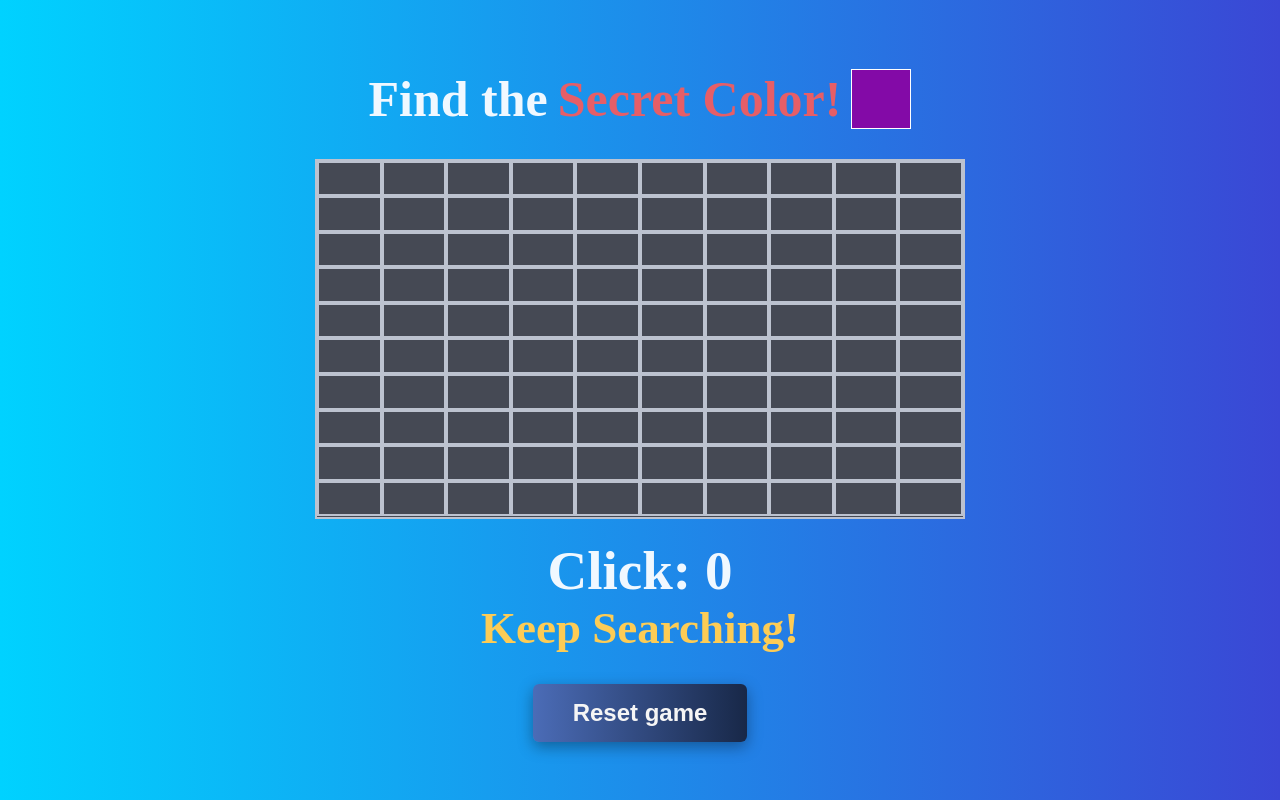
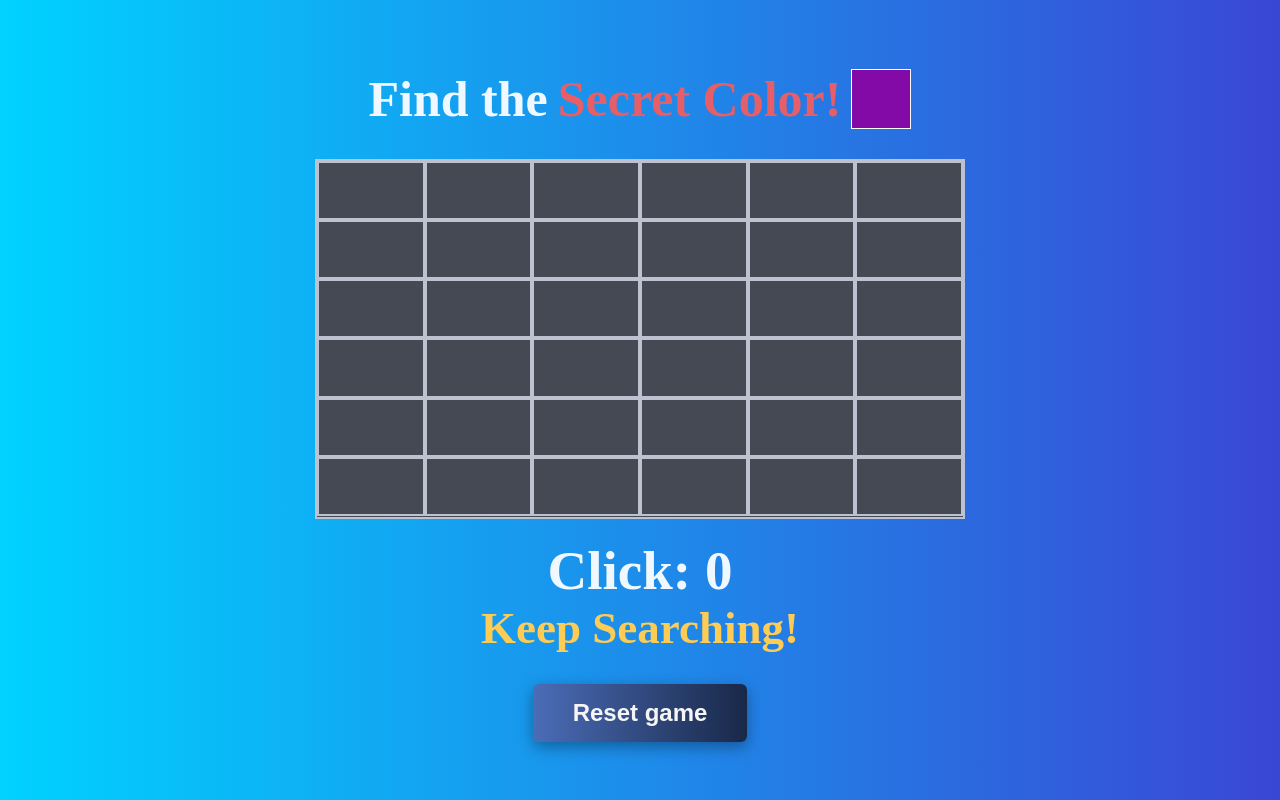
Before and after one commit to asaf-ashwal/find-the-color, a React (Vite) app: page / in a window 1280 px wide. Built offline with nearby package versions, Linux system fonts and the light colour scheme.

Commit message:
commitin

```diff
--- a/src/App.jsx
+++ b/src/App.jsx
@@ -9,9 +9,7 @@ import { createArr, victoryNumber,createcolor } from "./functions/utilsFunc.js";
 export const GlobalContext = createContext();
 
 function App() {
-  // const victoryIndex = useRef(victoryNumber()).current;
-  const mainColor = useRef(createcolor()).current;
-
+  const [mainColor, setMainColor] = useState(createcolor());
   const [victoryIndex, setVictoryIndex] = useState(victoryNumber());
   console.log("the winning number: ", victoryIndex);
   const [clicks, setClicks] = useState(0);
@@ -20,7 +18,7 @@ function App() {
 
   return (
     <GlobalContext.Provider
-      value={{setVictoryIndex,mainColor, clicks, text, setClicks, setText, victoryIndex, arr, setArr }}
+      value={{setMainColor, setVictoryIndex,mainColor, clicks, text, setClicks, setText, victoryIndex, arr, setArr }}
     >
       <Header />
       <Layout />
--- a/src/component/Cell/index.jsx
+++ b/src/component/Cell/index.jsx
@@ -16,6 +16,7 @@ function index({ i }) {
 
   function isVictory() {
     const newArr = [...arr];
+
     if (newArr[i]?.text) return;
     if (text !== "Keep Searching!") return;
     if (i === victoryIndex) {
--- a/src/component/Layout/style.css
+++ b/src/component/Layout/style.css
@@ -5,8 +5,8 @@
   max-width: 95vw;
   max-height: 45vh;
   display: grid;
-  grid-template-columns: repeat(10, 1fr);
-  grid-template-rows: repeat(10, 1fr);
+  grid-template-columns: repeat(6, 1fr);
+  grid-template-rows: repeat(6, 1fr);
   background-color: rgb(69, 73, 84);
   border: 2px solid rgb(188, 194, 207);
 }
--- a/src/component/Reset/index.jsx
+++ b/src/component/Reset/index.jsx
@@ -1,13 +1,14 @@
 import React, { useContext } from "react";
 import "./style.css";
 import { GlobalContext } from "../../App";
-import { createArr, victoryNumber } from "../../functions/utilsFunc";
+import { createArr, createcolor, victoryNumber } from "../../functions/utilsFunc";
 
 function index() {
   console.log("in button");
-  const { setVictoryIndex, victoryIndex, setClicks, setText, setArr } =
+  const { setMainColor,setVictoryIndex, victoryIndex, setClicks, setText, setArr } =
     useContext(GlobalContext);
   function handleClick() {
+    setMainColor(createcolor())
     setVictoryIndex(victoryNumber());
     setClicks(0);
     setText("Keep Searching!");
--- a/src/functions/utilsFunc.js
+++ b/src/functions/utilsFunc.js
@@ -1,12 +1,12 @@
 
 export function victoryNumber() {
-  const min = 0;
-  const max = 100;
+  const min = 34;
+  const max = 35;
   return Math.floor(Math.random() * (max - min + 1) + min);
 }
 
 export function createArr() {
-  const size = 100;
+  const size = 36;
   const arr = [];
   for (let i = 1; i <= size; i++) {
     arr.push({text:'',class:''});
```
